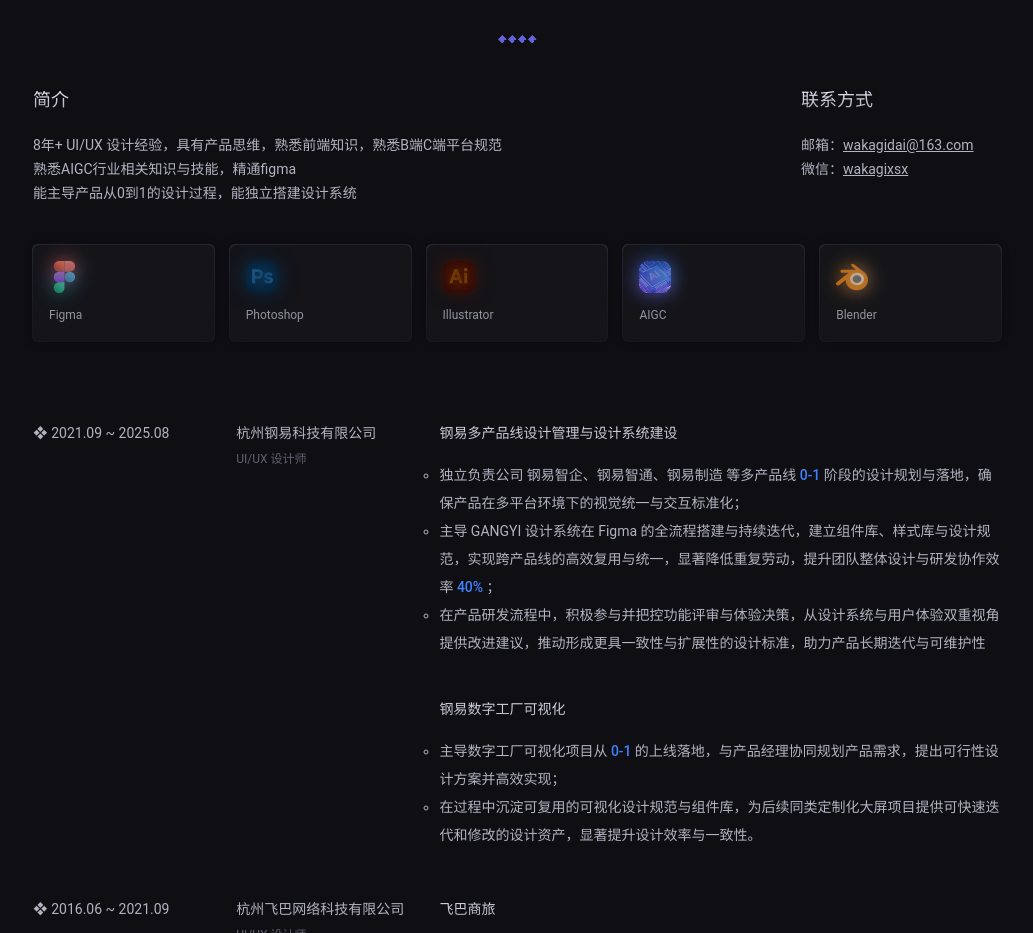
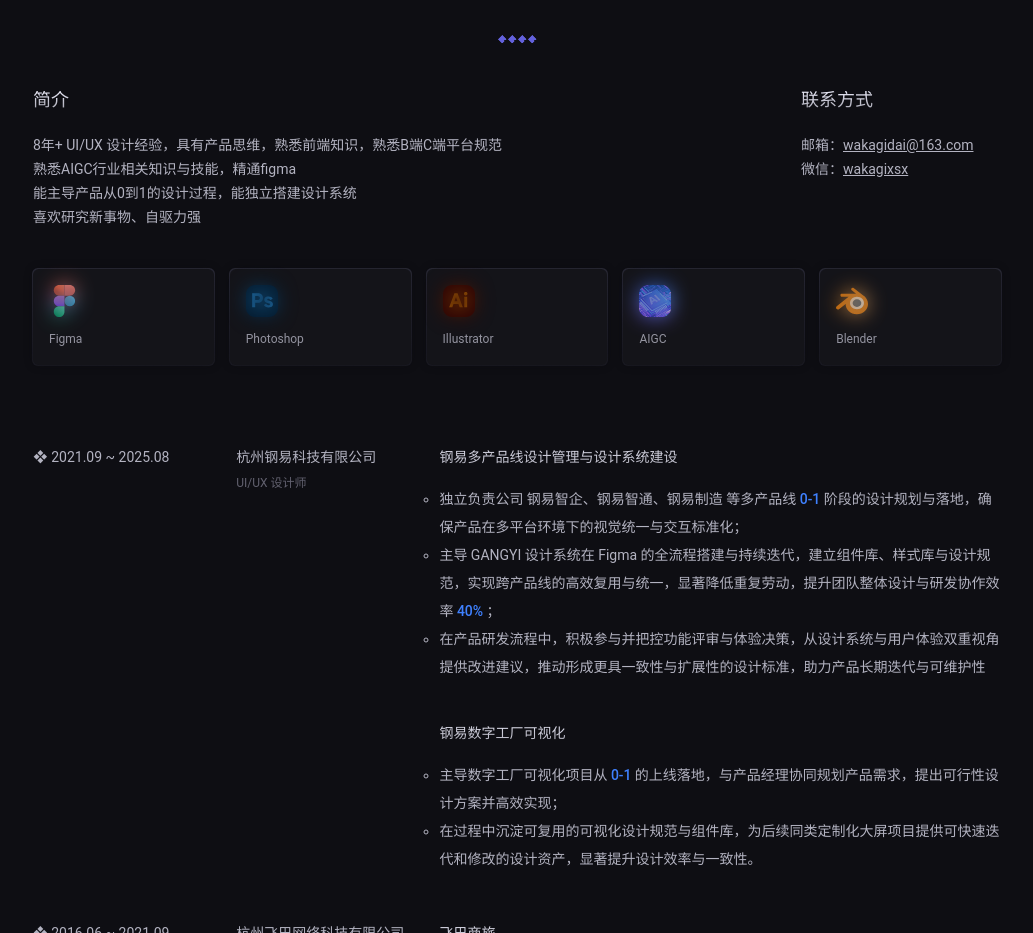
Before and after one commit to Wakagixsx/lnew.portfolio, a plain HTML site: page index.html in a window 1280 px wide. Shown: the part 880-1813 px from the top of the page, without its empty margins (123-1156 px from the left). Drawn offline with nearby package versions, Linux system fonts and the light colour scheme.

Commit message:
docs: 更新个人简介内容，添加自驱力描述

```diff
--- a/index.html
+++ b/index.html
@@ -105,6 +105,7 @@
                                 8年+ UI/UX 设计经验，具有产品思维，熟悉前端知识，熟悉B端C端平台规范<br>
                                 熟悉AIGC行业相关知识与技能，精通figma<br>
                                 能主导产品从0到1的设计过程，能独立搭建设计系统<br>
+                                喜欢研究新事物、自驱力强<br>
                             </div>
                         </div>
                         <div class="about-info-right">
```
